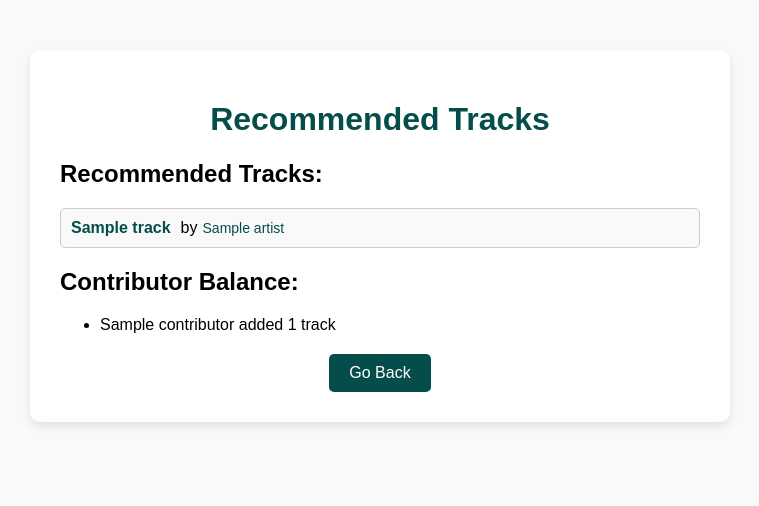
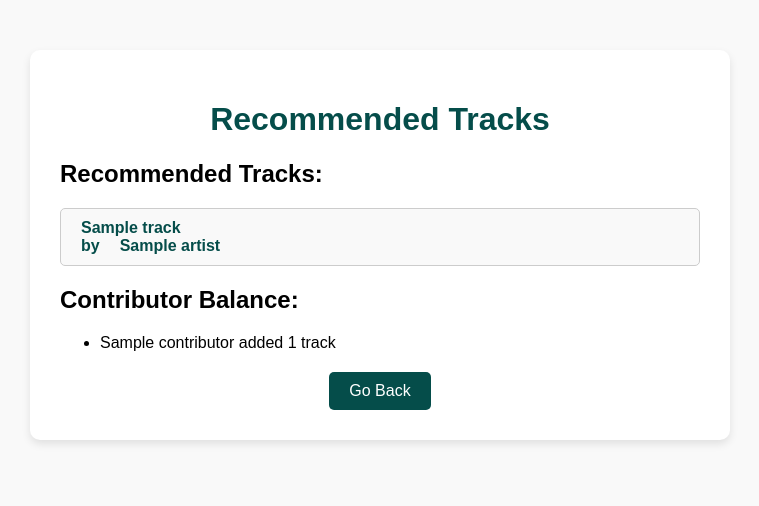
Before and after one commit to EthanGreenhouse/genify, a Flask app: template templates/result.html in a window 1280 px wide. Shown: the top 506 px of the page, without its empty margins (260-1019 px from the left). Run offline with Flask 3, Linux system fonts and the light colour scheme; the template is opened without the code that fills it: most values are stand-ins (such as "Sample title", 1, 10 or a date in 2020).

Commit message:
Update result.html

```diff
--- a/templates/result.html
+++ b/templates/result.html
@@ -14,18 +14,24 @@
         {% if tracks %}
         <div class="tracks-list">
             <h2>Recommended Tracks:</h2>
-            <ul>
+            <ul class="track-ul">
                 {% for track in tracks %}
-                <li>
+                <li class="track-item">
                     <a href="https://open.spotify.com/track/{{ track.id }}" target="_blank" class="track-link">
+                        <div class="track-info">
+                            <div class="track-name">
                                 <strong>{{ track.name }}</strong>
-                    </a>
+                            </div>
+                            <div class="track-artists">
                                 by
                                 <span class="artists">
                                     {% for artist in track.artists %}
                                         <a href="https://open.spotify.com/artist/{{ artist.id }}" target="_blank">{{ artist.name }}</a>{% if not loop.last %}, {% endif %}
                                     {% endfor %}
                                 </span>
+                            </div>
+                        </div>
+                    </a>
                 </li>
                 {% endfor %}
             </ul>
```
Lines whose indentation alone changed are shown as unchanged.
